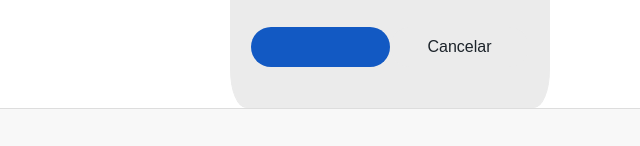
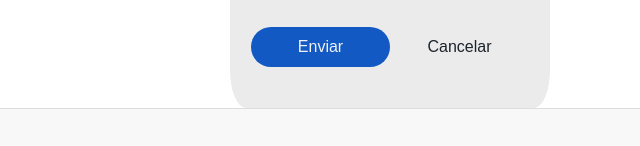
Before and after one commit to aguscocino/tp_dh_ml, a website: page views/register.html in a window 1280 px wide. Shown: the part 816-962 px from the top of the page, 250-890 px from the left. Drawn offline with Linux system fonts and the light colour scheme; files whose address does not match are found by name.

Commit message:
boton enviar

```diff
--- a/views/register.html
+++ b/views/register.html
@@ -121,7 +121,7 @@
                 <input type="file" name="fotoDePerfil">
             </div>
             <div>
-                <button type="submit"></button>
+                <button type="submit">Enviar</button>
                 <button type="reset">Cancelar</button>
             </div>
         </form>
```
